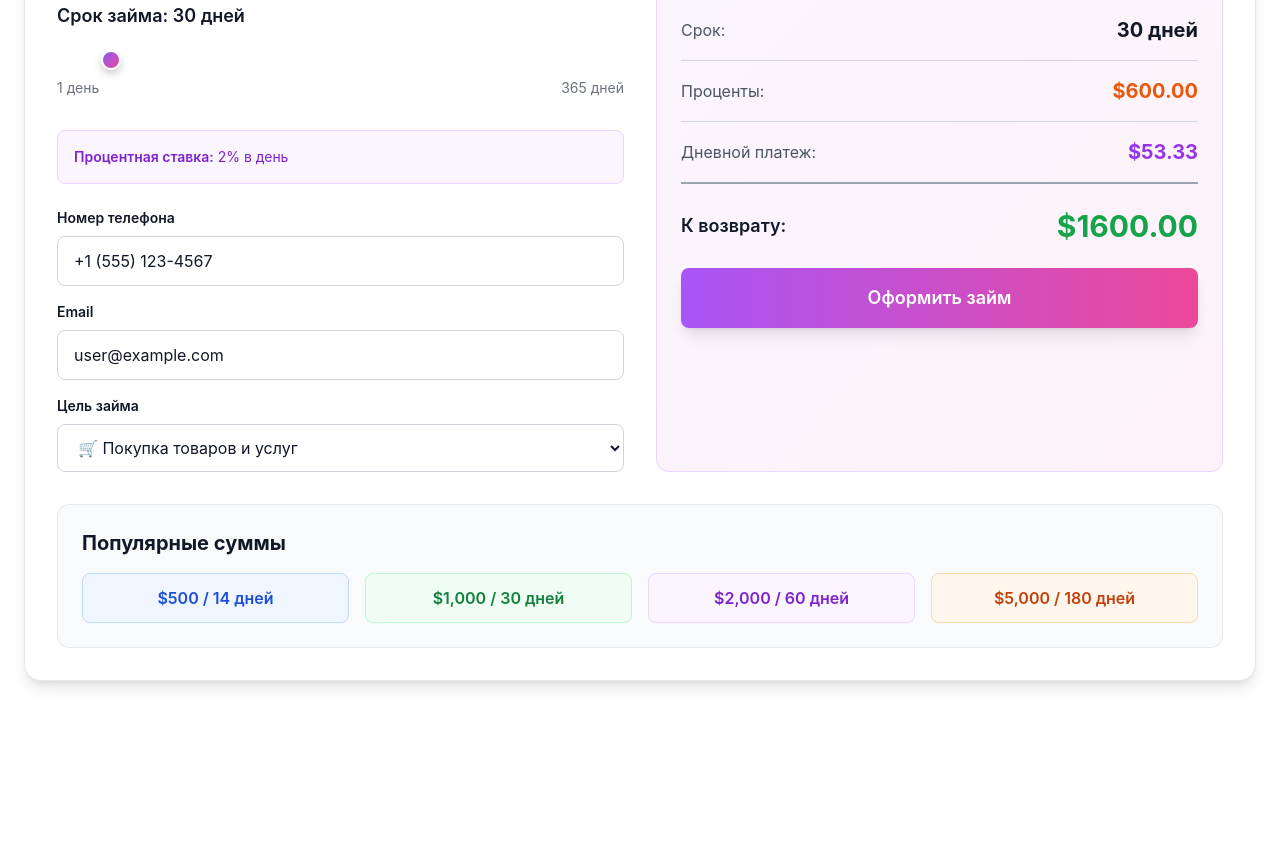
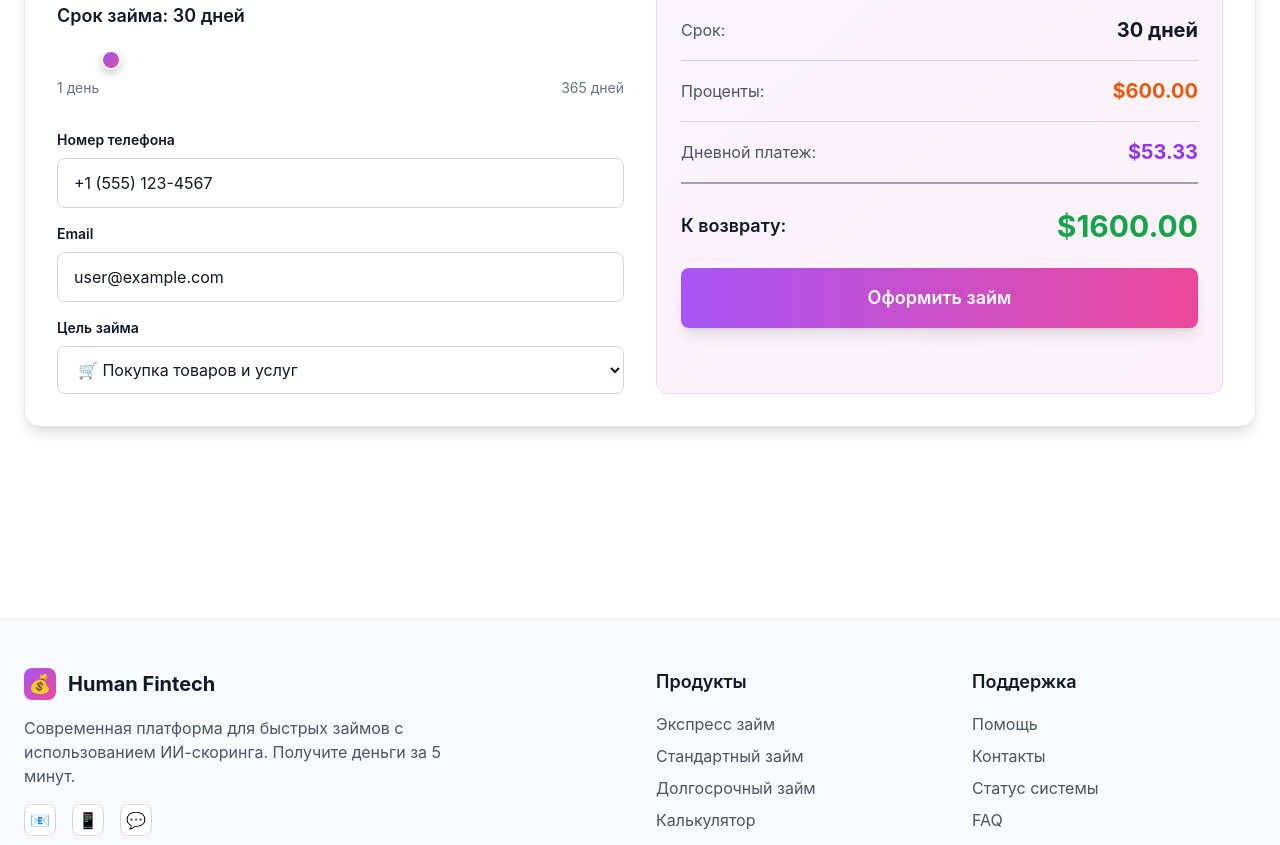
Before and after one commit to ioanngrigorev/microfinance-frontend, a React (Vite) app: page / in a window 1280 px wide. Shown: the part 360-1205 px from the top of the page. Built offline with nearby package versions, Linux system fonts and the light colour scheme.

Commit message:
Remove interest rate text from calculator

```diff
--- a/src/index.css
+++ b/src/index.css
@@ -31,9 +31,9 @@ body {
 }
 
 .slider::-webkit-slider-track {
-  background: #d1d5db;
-  height: 12px;
-  border-radius: 6px;
+  background: #9ca3af;
+  height: 16px;
+  border-radius: 8px;
 }
 
 .slider::-webkit-slider-thumb {
@@ -53,9 +53,9 @@ body {
 }
 
 .slider::-moz-range-track {
-  background: #e5e7eb;
-  height: 8px;
-  border-radius: 4px;
+  background: #9ca3af;
+  height: 16px;
+  border-radius: 8px;
   border: none;
 }
 
--- a/src/pages/HomePage.jsx
+++ b/src/pages/HomePage.jsx
@@ -71,11 +71,6 @@ function HomePage() {
               </div>
             </div>
 
-            <div className="bg-purple-50 border border-purple-200 rounded-lg p-4">
-              <p className="text-sm text-purple-700">
-                <span className="font-semibold">Процентная ставка:</span> {interestRate}% в день
-              </p>
-            </div>
 
             {/* Дополнительные поля */}
             <div className="mt-6 space-y-4">
@@ -178,36 +173,6 @@ function HomePage() {
           </div>
         </div>
 
-        {/* Примеры */}
-        <div className="mt-8 bg-gray-50 border border-gray-200 rounded-xl p-6">
-          <h3 className="text-xl font-bold text-gray-900 mb-4">Популярные суммы</h3>
-          <div className="grid grid-cols-2 md:grid-cols-4 gap-4">
-            <button
-              onClick={() => { setAmount(500); setTerm(14) }}
-              className="bg-blue-50 hover:bg-blue-100 border border-blue-200 text-blue-700 py-3 rounded-lg font-semibold transition-all duration-200 hover:scale-105"
-            >
-              $500 / 14 дней
-            </button>
-            <button
-              onClick={() => { setAmount(1000); setTerm(30) }}
-              className="bg-green-50 hover:bg-green-100 border border-green-200 text-green-700 py-3 rounded-lg font-semibold transition-all duration-200 hover:scale-105"
-            >
-              $1,000 / 30 дней
-            </button>
-            <button
-              onClick={() => { setAmount(2000); setTerm(60) }}
-              className="bg-purple-50 hover:bg-purple-100 border border-purple-200 text-purple-700 py-3 rounded-lg font-semibold transition-all duration-200 hover:scale-105"
-            >
-              $2,000 / 60 дней
-            </button>
-            <button
-              onClick={() => { setAmount(5000); setTerm(180) }}
-              className="bg-orange-50 hover:bg-orange-100 border border-orange-200 text-orange-700 py-3 rounded-lg font-semibold transition-all duration-200 hover:scale-105"
-            >
-              $5,000 / 180 дней
-            </button>
-          </div>
-        </div>
       </div>
 
 
```
